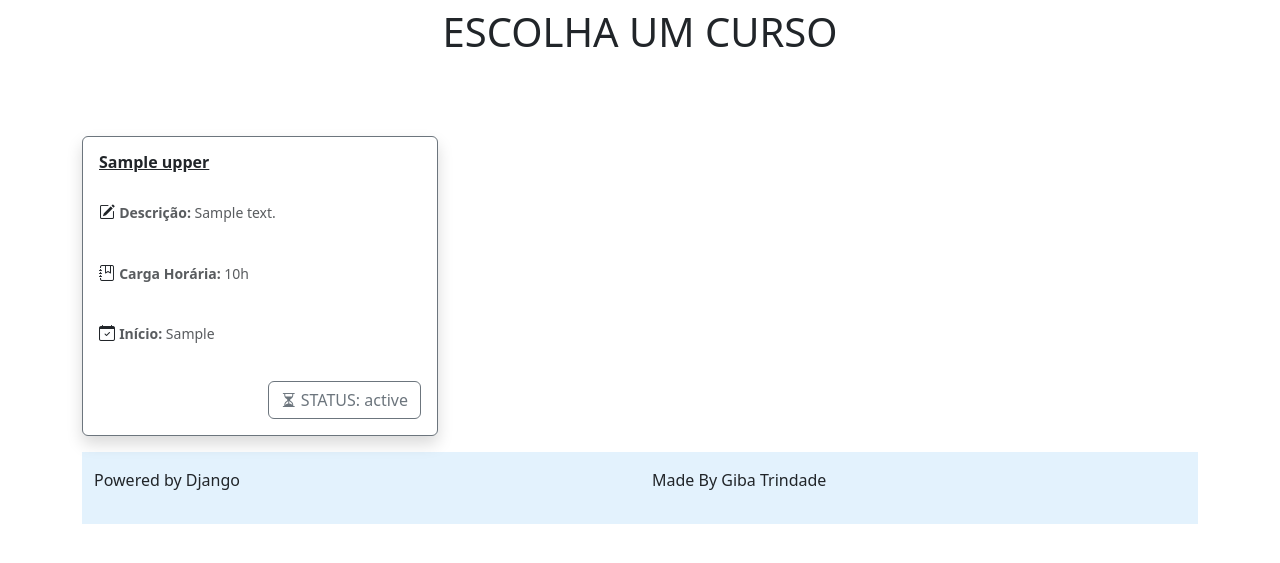
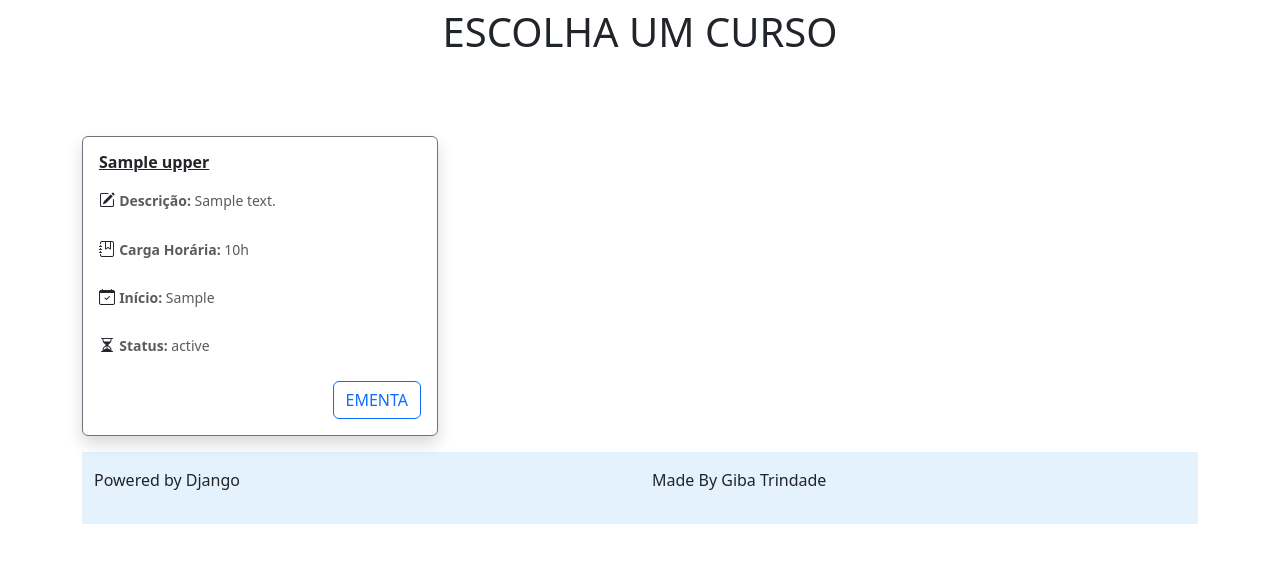
Before and after one commit to GibaTrindade/pfc_app_django, a Django app: template pfc_app/templates/pfc_app/lista_cursos.html in a window 1280 px wide. Shown: the part 70-633 px from the top of the page. Run offline with Django 4.2, Linux system fonts and the light colour scheme; the template is opened without the code that fills it: most values are stand-ins (such as "Sample title", 1, 10 or a date in 2020); some libraries are stand-ins or nearby versions.

Commit message:
atualizacoes de layout

```diff
--- a/pfc_app/templates/pfc_app/lista_cursos.html
+++ b/pfc_app/templates/pfc_app/lista_cursos.html
@@ -29,6 +29,10 @@
           <i class="bi bi-calendar-check"></i>
           <small class="text-muted"><strong>Início:</strong> {{curso.data_inicio}}</small>
         </p>
+        <p class="card-text">
+          <i class="bi bi-hourglass-split"></i>
+          <small class="text-muted"><strong>Status:</strong> {{curso.status}}</small>
+        </p>
 
       <div class="btn-toolbar justify-content-between">
           <div class="text-left mr-2">
@@ -50,7 +54,7 @@
               {% if curso.num_inscricoes >= curso.vagas %}
                     <a href="/curso_detail/{{ curso.id }}" class="btn btn-warning">ENTRAR NA FILA</a>
               {% else %}
-                    <a href="/curso_detail/{{ curso.id }}" class="btn btn-success position-relative">
+                    <a href="/curso_detail/{{ curso.id }}" class="btn btn-primary position-relative">
                       <i class="fa-solid fa-pen-to-square"></i>  INSCREVER
                         {% with numerator=curso.num_inscricoes denominator=curso.vagas %}
                         {% if numerator|div:denominator > 0.5 %}
@@ -68,7 +72,7 @@
           {% endif %}
           </div>
           <div class="text-right">
-            <a href="#" class="btn btn-outline-secondary"><i class="bi bi-hourglass-split"></i>  STATUS: {{ curso.status }}</a>
+            <a href="#" class="btn btn-outline-primary">EMENTA</a>
           </div>
       </div>
   </div>
```
